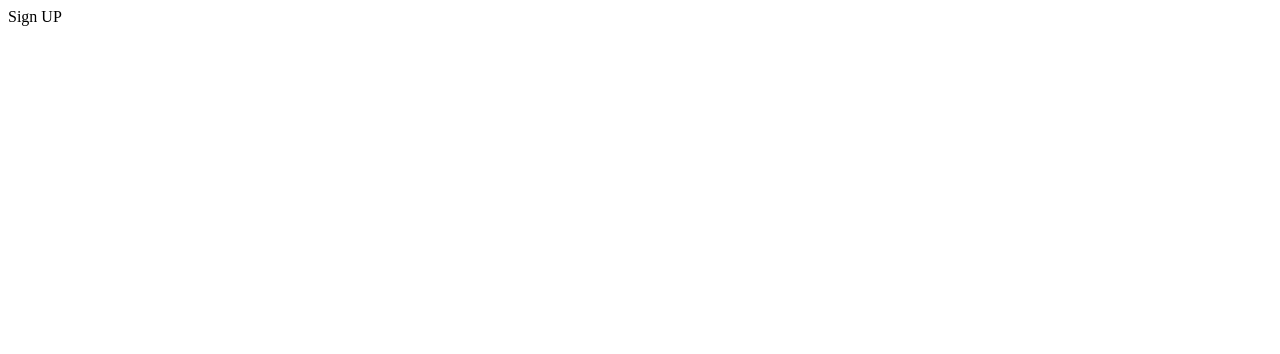
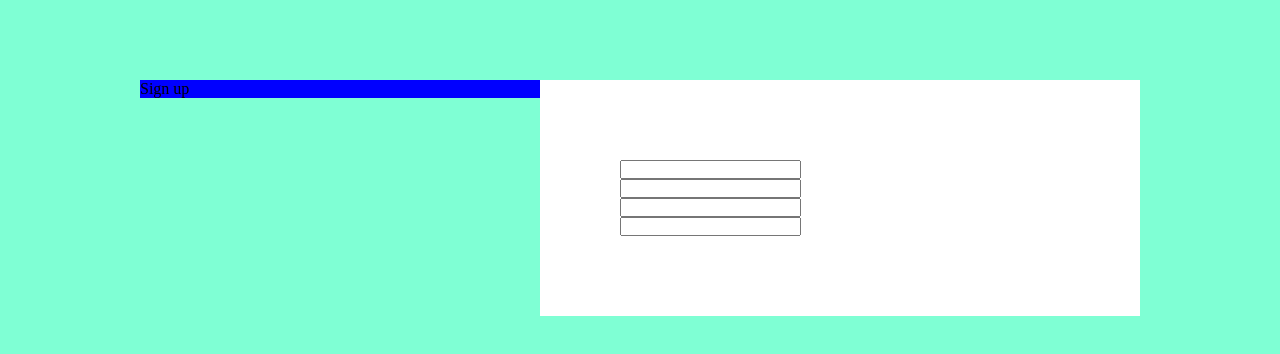
Before and after one commit to Sauliune/4signup, a plain HTML site: page index.html in a window 1280 px wide. Drawn offline with Linux system fonts and the light colour scheme.

Commit message:
forma komitas

```diff
--- /dev/null
+++ b/css/style.css
@@ -0,0 +1,38 @@
+body,
+body * {
+    margin: 0;
+    padding: 0;
+    vertical-align: top;
+    box-sizing: border-box;
+}
+body {
+    background-color: aquamarine;
+}
+
+.container {
+    display: inline-block;
+    width: 1000px;
+    height: 200px;
+    margin-left: calc( (100% - 1000px) / 2 );
+    margin-top:  80px;
+
+    }
+
+    .left-side {
+     display: inline-block;
+    width: 40%;
+    float: left;
+    background-color: blue;
+}
+
+    .right-side {
+
+        display: inline-block;
+        width: 60%;
+        float: left;
+        background-color: white;
+        padding:  80px;
+
+
+
+    }
--- a/index.html
+++ b/index.html
@@ -4,9 +4,37 @@
     <meta charset="UTF-8">
     <meta name="viewport" content="width=device-width, initial-scale=1.0">
     <meta http-equiv="X-UA-Compatible" content="ie=edge">
-    <title>Document</title>
+    <title>Sign up</title>
+    <link rel="stylesheet" href="./css/style.css">
 </head>
 <body>
-    Sign UP
+    <div class="container">
+        <div  class="left-side">
+            Sign up
+        </div>
+        <div class="right-side">
+            <form>
+
+            <div class="form-row"><label for=""></label><input type="text"></div>
+            <div class="form-row"><label for=""></label><input type="text"></div>
+            <div class="form-row"><label for=""></label><input type="text"></div>
+            <div class="form-row"><label for=""></label><input type="text"></div>
+
+
+
+            </form>
+        </div>
+    </div>
 </body>
 </html>
+
+<header>
+    <img src="" alt="">
+    <nav>
+        <a href=""></a>
+        <a href=""></a>
+        <a href=""></a>
+        <a href=""></a>
+        <a href=""></a>
+    </nav>
+</header>
```
Also changed, not shown: background.jpg (added).
